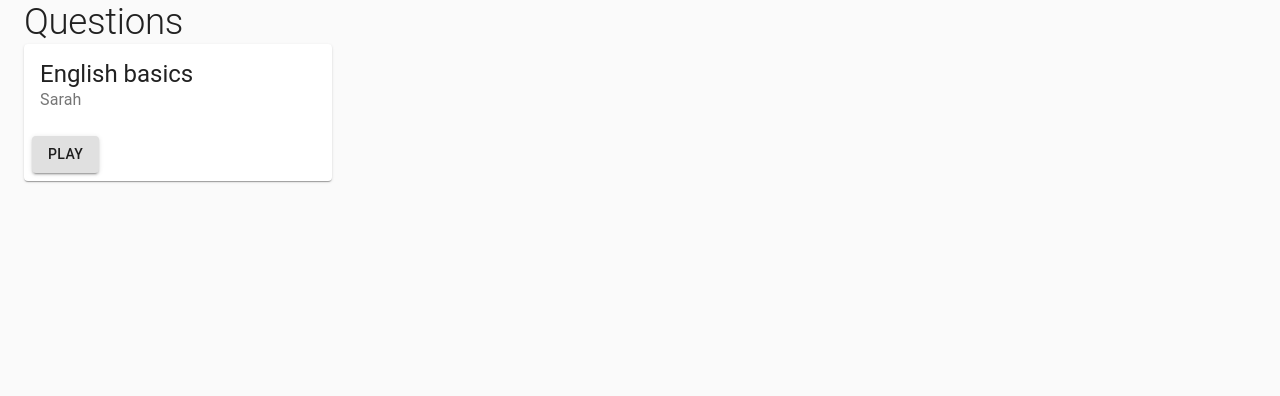
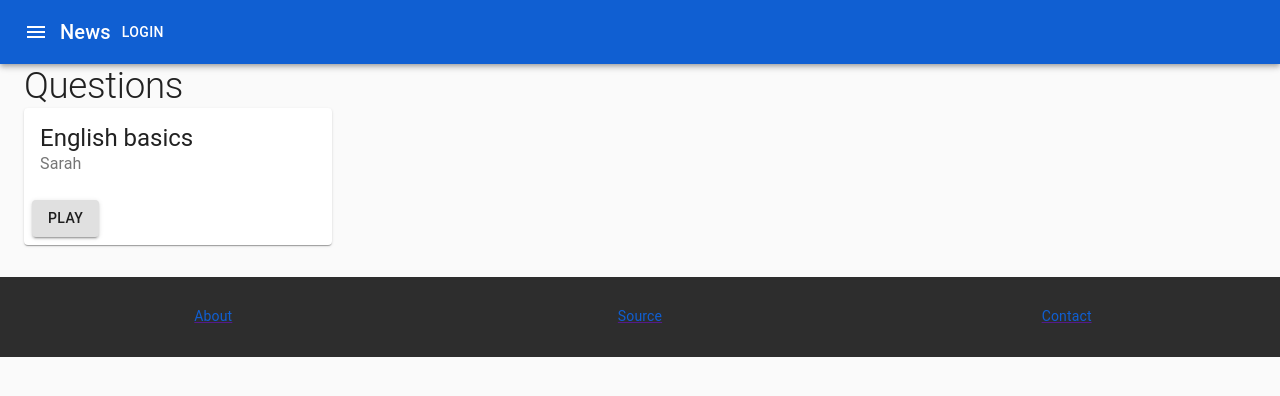
Before and after one commit to nathaner/guessit, a React (Create React App) app: page /questions in a window 1280 px wide. Shown: the top 396 px of the page. Built offline with nearby package versions, Linux system fonts and the light colour scheme.

Commit message:
Added Layout and AppBar

```diff
--- a/package.json
+++ b/package.json
@@ -4,6 +4,7 @@
   "private": true,
   "dependencies": {
     "@material-ui/core": "^4.11.0",
+    "@material-ui/icons": "^4.9.1",
     "@testing-library/jest-dom": "^4.2.4",
     "@testing-library/react": "^9.3.2",
     "@testing-library/user-event": "^7.1.2",
--- /dev/null
+++ b/src/components/Layout.js
@@ -0,0 +1,28 @@
+import { Container } from "@material-ui/core";
+import React, { Fragment } from "react";
+import Footer from "./Footer";
+import AppBar from "@material-ui/core/AppBar";
+import Toolbar from "@material-ui/core/Toolbar";
+import IconButton from "@material-ui/core/IconButton";
+import MenuIcon from "@material-ui/icons/Menu";
+
+import Typography from "@material-ui/core/Typography";
+import Button from "@material-ui/core/Button";
+
+export default function Layout({ children }) {
+  return (
+    <Fragment>
+      <AppBar position="static">
+        <Toolbar>
+          <IconButton edge="start" color="inherit" aria-label="menu">
+            <MenuIcon />
+          </IconButton>
+          <Typography variant="h6">News</Typography>
+          <Button color="inherit">Login</Button>
+        </Toolbar>
+      </AppBar>
+      <Container>{children}</Container>
+      <Footer />
+    </Fragment>
+  );
+}
--- a/src/components/Questions.js
+++ b/src/components/Questions.js
@@ -6,10 +6,11 @@ import Card from "@material-ui/core/Card";
 import CardActions from "@material-ui/core/CardActions";
 import Button from "@material-ui/core/Button";
 import Grid from "@material-ui/core/Grid";
+import Layout from "./Layout";
 
 export default function Questions() {
   return (
-    <Container>
+    <Layout>
       <Typography variant="h2">Questions</Typography>
       <Grid container>
         <Grid item md={3}>
@@ -24,6 +25,6 @@ export default function Questions() {
           </Card>
         </Grid>
       </Grid>
-    </Container>
+    </Layout>
   );
 }
```
Also changed, not shown: 1 other file (tests, documents, lock files or other folders).
